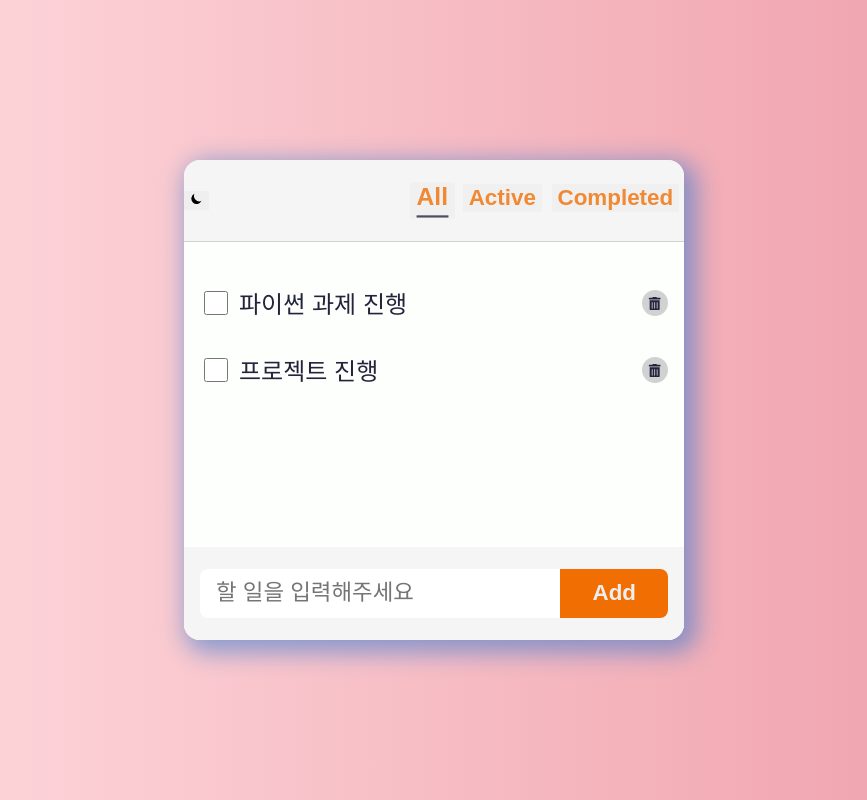
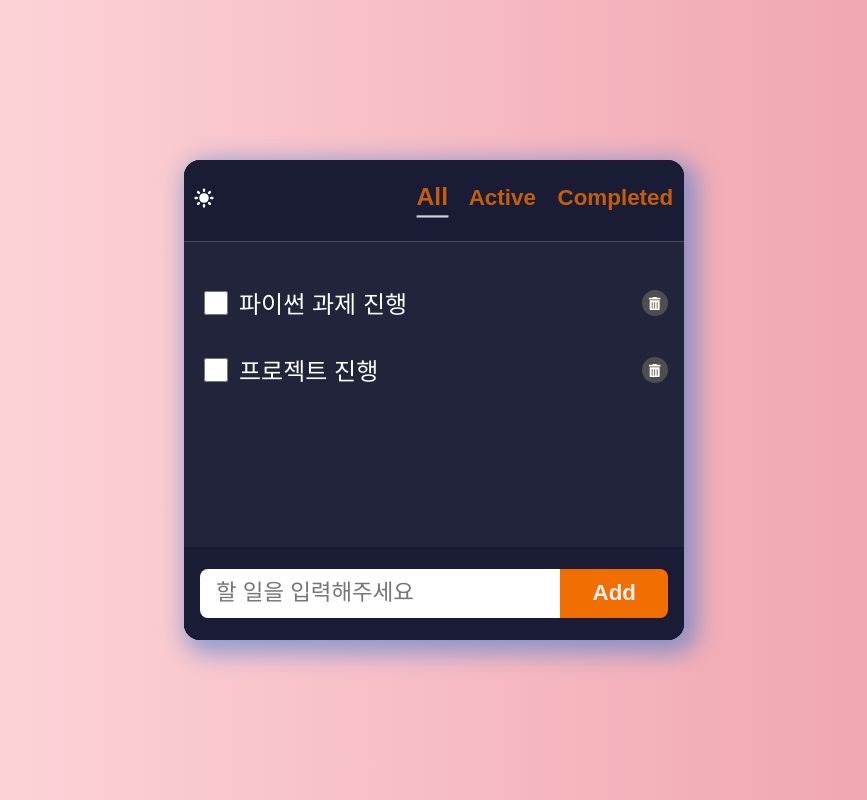
Before and after one commit to dydals3440/ToDoList, a React (Create React App) app: page / in a window 1280 px wide. Shown: the whole page, without its empty margins (206-1073 px from the left). Built offline with nearby package versions, Linux system fonts and the light colour scheme.

Commit message:
style: 다크 모드 스타일링

```diff
--- a/src/components/Header/Header.jsx
+++ b/src/components/Header/Header.jsx
@@ -7,8 +7,8 @@ export default function Header({ filters, filter, onFilterChange }) {
   const { darkMode, toggleDarkMode } = useDarkMode();
   return (
     <header className={styles.header}>
-      <button onClick={toggleDarkMode}>
-        {!darkMode ? <HiSun /> : <HiMoon />}
+      <button className={styles.toggle} onClick={toggleDarkMode}>
+        {!darkMode ? <HiMoon /> : <HiSun />}
       </button>
       <ul className={styles.filters}>
         {filters.map((value, index) => (
--- a/src/components/Header/Header.module.css
+++ b/src/components/Header/Header.module.css
@@ -4,6 +4,19 @@
   align-items: center;
   background-color: var(--color-bg-dark);
   border-bottom: 1px solid var(--color-grey);
+}
+
+.toggle {
+  color: var(--color-text);
+  font-size: 1.5rem;
+  cursor: pointer;
+  transition: all 150ms ease-out;
+  padding: 0 0.5rem;
+}
+
+.toggle:hover {
+  transform: scale(1.1);
+  color: var(--color-accent);
 }
 
 .filters {
--- a/src/index.css
+++ b/src/index.css
@@ -6,6 +6,13 @@
   --color-accent: #f16e03;
   --color-white: #eeeeee;
   --color-scrollbar: #aaa7a7;
+}
+
+html.dark {
+  --color-bg-dark: #1a1c35;
+  --color-bg: #22243b;
+  --color-grey: #4e4e4e;
+  --color-text: #fdfffd;
 }
 
 body {
@@ -31,7 +38,7 @@ body {
   height: 60%;
   max-width: 500px;
   background-color: var(--color-bg-dark);
-  overflow-y: hidden;
+  overflow: hidden;
   border-radius: 1rem;
   display: flex;
   flex-direction: column;
@@ -58,6 +65,7 @@ ul {
 button {
   outline: none;
   border: none;
+  background-color: transparent;
 }
 
 ::-webkit-scrollbar {
```
